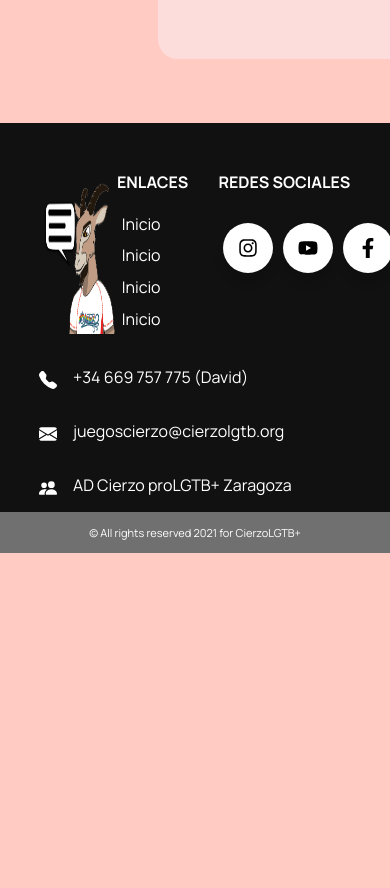
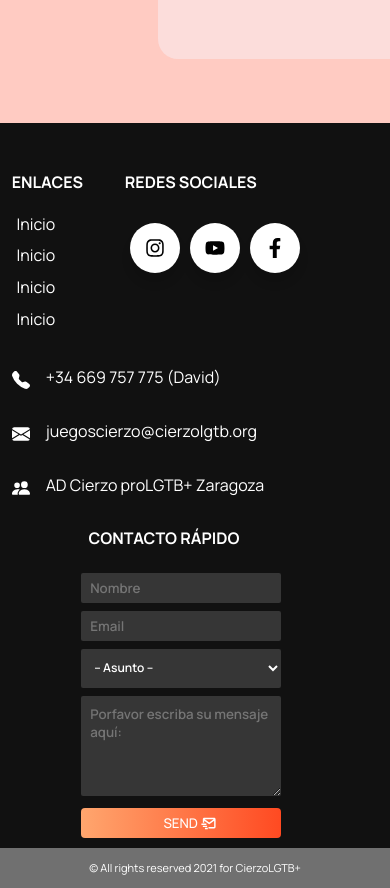
Before and after one commit to Axel-Vicente/app-form_juegos_cierzo, a React (Create React App) app: page / in a window 390 px wide. Shown: the part 3874-4762 px from the top of the page. Before the commit the page ends 4427 px from the top, so only its background shows below. Built offline with nearby package versions, Linux system fonts and the light colour scheme.

Commit message:
Update footer and added gmail service

```diff
--- a/package.json
+++ b/package.json
@@ -7,6 +7,7 @@
     "@testing-library/jest-dom": "^5.16.5",
     "@testing-library/react": "^13.4.0",
     "@testing-library/user-event": "^13.5.0",
+    "emailjs-com": "^3.2.0",
     "react": "^18.2.0",
     "react-dom": "^18.2.0",
     "react-icons": "^4.7.1",
--- /dev/null
+++ b/src/pages/blog/components/contactForm/ContactForm.jsx
@@ -0,0 +1,53 @@
+import React from 'react';
+import emailjs from 'emailjs-com';
+import './contactForm.css';
+import { useState } from 'react';
+import { BiMailSend } from "react-icons/bi";
+
+function sendEmail(event) {
+  event.preventDefault();
+
+  emailjs.sendForm('service_8nqoxlu', 'template_zgxeb7e', event.target, 'rk2vrXpYv1GYngku0').then(res =>{
+    alert("Se ha enviado correctamente");
+    console.log(res)
+  })
+}
+
+const ContactForm = () => {
+  const [showDefaultOption, setShowDefaultOption] = useState(true);
+  const optionDefault = "-- Asunto --";
+  const optionsSelect = ["ejemplo", "ejemplo2", "ejemplo3"];
+
+  const handleSelectChange = () => {
+    setShowDefaultOption(false);
+  };
+
+  return (
+    <div className='cierzo-games_contact-form-container'>
+      <form method='post' onSubmit={sendEmail}>
+        <div>
+          <input type="text" className='cierzo-games_contact-form-input' id='name' name='name' placeholder='Nombre' tabIndex="1" pattern="^[a-zA-Z\s]+$" required />
+        </div>
+        <div>
+          <input type="email" className='cierzo-games_contact-form-input' id='email' name='email' placeholder='Email' tabIndex="2" autoComplete='email' pattern="[a-zA-Z0-9._%+-]+@[a-zA-Z0-9.-]+\.[a-zA-Z]{2,}" required />
+        </div>
+        <div>
+          <select className='cierzo-games_contact-form-select' tabIndex="3" id='subject' name='subject' onChange={handleSelectChange} required>
+            {showDefaultOption && <option name={optionDefault} key={0} value={optionDefault}>{optionDefault}</option>}
+            {optionsSelect.map((option, index) => (
+              <option name={option} key={index} value={option}>{option}</option>
+            ))}
+          </select>
+        </div>
+        <div>
+          <textarea className='cierzo-games_contact-form-textarea' tabIndex="4" id="message" name="message" placeholder="Porfavor escriba su mensaje aquí:" required />
+        </div>
+        <div>
+          <button className='cierzo-games_contact-form-button' name="submit" type="submit" id="submit">SEND<BiMailSend /></button>
+        </div>
+      </form>
+    </div>
+  )
+}
+
+export default ContactForm
--- /dev/null
+++ b/src/pages/blog/components/contactForm/contactForm.css
@@ -0,0 +1,74 @@
+.cierzo-games_contact-form-container {
+    display: flex;
+    align-items: flex-end;
+    flex-direction: column;
+    padding-left: 0.2rem;
+    padding-top: 1rem;
+    justify-content: center;
+    align-items: center;
+}
+
+.cierzo-games_contact-form-input,
+.cierzo-games_contact-form-select,
+.cierzo-games_contact-form-textarea {
+    position: relative;
+    padding: 0.6rem;
+    margin-top: 0.5rem;
+    width: 200px;
+    height: 30px;
+    background: #363636;
+    font-family: var(--font-family);
+    font-weight: 600;
+    border: 0;
+    border-radius: 2px;
+    color: #fff;
+}
+
+.cierzo-games_contact-form-select {
+    height: auto;
+    font-size: 12px;
+    text-align: left;
+}
+.cierzo-games_contact-form-select > option{
+    font-size: 14px;
+}
+
+.cierzo-games_contact-form-textarea {
+    height: 100px;
+}
+
+.cierzo-games_contact-form-button {
+    display: flex;
+    justify-content: center;
+    align-items: center;
+    flex-direction: row;
+    width: 200px;
+    height: 30px;
+    font-family: var(--font-family);
+    margin-top: 0.5rem;
+    text-transform: uppercase;
+    background: linear-gradient(to right, #ffa66e 0%, #ff4820 51%, #ffa66e 100%);
+    background-size: 200% auto;
+    transition: 0.5s;
+    border-radius: 4px;
+    font-weight: 500;
+    color: #fff;
+    border: 0;
+    outline: none;
+    cursor: pointer;
+}
+
+.cierzo-games_contact-form-button:hover {
+    background-position: right center;
+}
+
+.cierzo-games_contact-form-button:active {
+    box-shadow: inset 0 1px 3px rgba(0, 0, 0, 1);
+}
+
+.cierzo-games_contact-form-button svg {
+    position: absolute;
+    font-size: 17px;
+    margin-left: 55px;
+    margin-bottom: 4px;
+}
--- a/src/pages/blog/components/footer/Footer.jsx
+++ b/src/pages/blog/components/footer/Footer.jsx
@@ -1,6 +1,6 @@
 import React from 'react';
 import './footer.css';
-import { RRSSIcon, Copyright, ContactInfo } from "../../components";
+import { RRSSIcon, Copyright, ContactInfo, ContactForm } from "../../components";
 import cierzoPetChat from '../../../../assets/mascotaCierzoChat.png'
 
 const iconNames = ["Instagram", "Youtube", "Facebook"];
@@ -10,15 +10,16 @@ const infoElementsText = ["+34 669 757 775 (David)", "juegoscierzo@cierzolgtb.or
 const Footer = () => {
   return (
     <footer>
+      <div className='cierzo-games_container-wrapper'>
         <div className='wrapper'>
           <img src={cierzoPetChat} alt='cierzo pet dialogue' className='cierzoPetChat' />
           <div className='cierzo-games_links'>
             <h4 className='cierzo-games_titles'>Enlaces</h4>
             <ul>
-            <li><a href='#'>Inicio</a></li>
-            <li><a href='#'>Inicio</a></li>
-            <li><a href='#'>Inicio</a></li>
-            <li><a href='#'>Inicio</a></li>
+              <li key={1}><a href='#'>Inicio</a></li>
+              <li key={2}><a href='#'>Inicio</a></li>
+              <li key={3}><a href='#'>Inicio</a></li>
+              <li key={4}><a href='#'>Inicio</a></li>
             </ul>
           </div>
           <div className='cierzo-games_rrss'>
@@ -29,11 +30,19 @@ const Footer = () => {
               ))}
             </div>
           </div>
-      </div>
           <div className='contact_wrapper'>
             {infoElements.map((iconName, index) => (
               <ContactInfo name={iconName} text={infoElementsText[index]} />
             ))}
+          </div>
+          <div className='cierzo-games_logo-aragon'>
+            <p></p>
+          </div>
+        </div>
+        <div className='cierzo-games_contact'>
+          <h4 className='cierzo-games_titles'>Contacto rápido</h4>
+          <ContactForm />
+        </div>
       </div>
       <Copyright />
     </footer>
--- a/src/pages/blog/components/footer/footer.css
+++ b/src/pages/blog/components/footer/footer.css
@@ -1,4 +1,3 @@
-
 footer {
     display: flex;
     flex-direction: column;
@@ -10,15 +9,18 @@ footer {
 footer div .cierzoPetChat {
     display: flex;
     align-items: flex-start;
-    margin-left: 10%;
     background: #111111;
-    width: 20%;
+    width: 200px;
+    height: 180px;
+    margin-right: 50px;
+    margin-left: 3%;
 }
 
 .wrapper {
     display: inline-flex;
+    flex-wrap: wrap;
+    align-content: space-around;
     list-style: none;
-    padding-top: 3rem;
 }
 
 .contact_wrapper {
@@ -26,8 +28,15 @@ footer div .cierzoPetChat {
     align-items: flex-start;
     flex-direction: column;
     padding-top: 1rem;
+    margin-left: 3%;
     list-style: none;
-    margin-left: 10%;
+}
+
+.cierzo-games_container-wrapper {
+    display: inline-flex;
+    justify-content: space-evenly;
+    flex-direction: row;
+    padding-top: 3rem;
 }
 
 .cierzo-games_titles {
@@ -38,9 +47,15 @@ footer div .cierzoPetChat {
 }
 
 .cierzo-games_rrss,
-.cierzo-games_links {
+.cierzo-games_links,
+.cierzo-games_contact {
     display: flex;
     flex-direction: column;
+}
+
+.cierzo-games_links,
+.cierzo-games_rrss {
+    margin-left: 15%;
 }
 
 .cierzo-games_rrss-icons {
@@ -49,13 +64,13 @@ footer div .cierzoPetChat {
     margin-top: 25px;
 }
 
-.cierzo-games_links ul{
+.cierzo-games_links ul {
     display: flex;
     flex-direction: column;
     margin-top: 15px;
 }
 
-.cierzo-games_links li{
+.cierzo-games_links li {
     cursor: pointer;
     list-style: none;
     color: #fff;
@@ -63,45 +78,105 @@ footer div .cierzoPetChat {
     padding: 0.3rem;
 }
 
-.cierzo-games_links li:hover{
+.cierzo-games_links li:hover {
     font-weight: 900;
-    text-shadow:0px 5px 10px #71716f;
+    text-shadow: 0px 5px 10px #71716f;
     animation: shake-vertical 1s ease-out 0s 1 normal none;
 }
 
 @keyframes shake-vertical {
 
     0% {
-        transform:translateY(0);
+        transform: translateY(0);
     }
+
     10% {
-        transform:translateY(-3px);
+        transform: translateY(-3px);
     }
+
     20% {
-        transform:translateY(3px);
+        transform: translateY(3px);
     }
+
     30% {
-        transform:translateY(-3px);
+        transform: translateY(-3px);
     }
+
     40% {
-        transform:translateY(3px);
+        transform: translateY(3px);
     }
+
     50% {
-        transform:translateY(-3px);
+        transform: translateY(-3px);
     }
+
     60% {
-        transform:translateY(3px);
+        transform: translateY(3px);
     }
+
     70% {
-        transform:translateY(-3px);
+        transform: translateY(-3px);
     }
+
     80% {
-        transform:translateY(4px);
+        transform: translateY(4px);
     }
+
     90% {
-        transform:translateY(-4px);
+        transform: translateY(-4px);
     }
+
     100% {
-        transform:translateY(0);
+        transform: translateY(0);
     }
 }
+
+@media screen and (max-width: 1050px) {
+    footer div .cierzoPetChat {
+        width: 150px;
+        height: 130px;
+    }
+
+    .cierzo-games_links,
+    .cierzo-games_rrss {
+        margin-left: 8%;
+    }
+
+    .cierzo-games_contact {
+        margin-right: 2rem;
+    }
+}
+
+@media screen and (max-width: 828px) {
+    .cierzo-games_links,
+    .cierzo-games_rrss {
+        margin-left: 3%;
+    }
+}
+
+@media screen and (max-width: 700px) {
+    footer div .cierzoPetChat {
+        display: none;
+    }
+
+    .cierzo-games_links,
+    .cierzo-games_rrss {
+        margin-left: 3%;
+    }
+}
+
+@media screen and (max-width: 550px) {
+    .cierzo-games_container-wrapper {
+        flex-direction: column;
+        align-content: space-around;
+        align-items: center;
+    }
+
+    .cierzo-games_contact {
+        margin-top: 15px;
+        margin-bottom: 10px;
+        align-content: space-around;
+        align-items: center;
+        text-align: center;
+    }
+}
--- a/src/pages/blog/components/index.js
+++ b/src/pages/blog/components/index.js
@@ -4,3 +4,4 @@ export { default as RRSSIcon } from "./rrssIcon/RRSSIcon";
 export { default as Copyright } from "./copyright/Copyright";
 export { default as Footer } from "./footer/Footer";
 export { default as ContactInfo } from "./contactInfo/ContactInfo";
+export { default as ContactForm } from "./contactForm/ContactForm";
--- a/src/pages/blog/components/navbar/navbar.css
+++ b/src/pages/blog/components/navbar/navbar.css
@@ -85,6 +85,11 @@
     background-position: right center;
 }
 
+.cierzo-games__navbar-sign button:active,
+.cierzo-games__navbar-menu_container button:active {
+    box-shadow: inset 0 1px 3px rgba(0, 0, 0, 0.5);
+}
+
 .cierzo-games__navbar-menu {
     margin-left: 1rem;
 
@@ -124,12 +129,13 @@
 
 @keyframes scale-up-ver-top {
     0% {
-        transform:scale(.4);
-        transform-origin:100% 0%;
+        transform: scale(.4);
+        transform-origin: 100% 0%;
     }
+
     100% {
-        transform:scale(1);
-        transform-origin:100% 0%;
+        transform: scale(1);
+        transform-origin: 100% 0%;
     }
 }
 
--- a/src/pages/blog/components/rrssIcon/RRSSIcon.jsx
+++ b/src/pages/blog/components/rrssIcon/RRSSIcon.jsx
@@ -5,7 +5,7 @@ import { FaYoutube, FaInstagram, FaFacebookF } from "react-icons/fa";
 const RRSSIcon = ({ name }) => {
     const InstagramIcon = () => (
         <>
-            <li className="icon instagram">
+            <li className="icon instagram" key="instagram">
                 <span className="cierzo-games_rrss-text">{name}</span>
                 <a href="https://www.instagram.com/a.d.cierzolgtb/?hl=es"><FaInstagram /></a>
             </li>
@@ -13,7 +13,7 @@ const RRSSIcon = ({ name }) => {
     )
     const YoutubeIcon = () => (
         <>
-            <li className="icon youtube">
+            <li className="icon youtube" key="youtube">
                 <span className="cierzo-games_rrss-text">{name}</span>
                 <a href="https://www.youtube.com/channel/UCL9eGE0PXoJopTshargrLRA"><FaYoutube /></a>
             </li>
@@ -21,7 +21,7 @@ const RRSSIcon = ({ name }) => {
     )
     const FacebookIcon = () => (
         <>
-            <li className="icon facebook">
+            <li className="icon facebook" key="facebook">
                 <span className="cierzo-games_rrss-text">{name}</span>
                 <a href="https://www.facebook.com/adcierzoprolgtb/"><FaFacebookF /></a>
             </li>
```
Also changed, not shown: 2 other files (tests, documents, lock files or other folders). Lines whose indentation alone changed are shown as unchanged.
